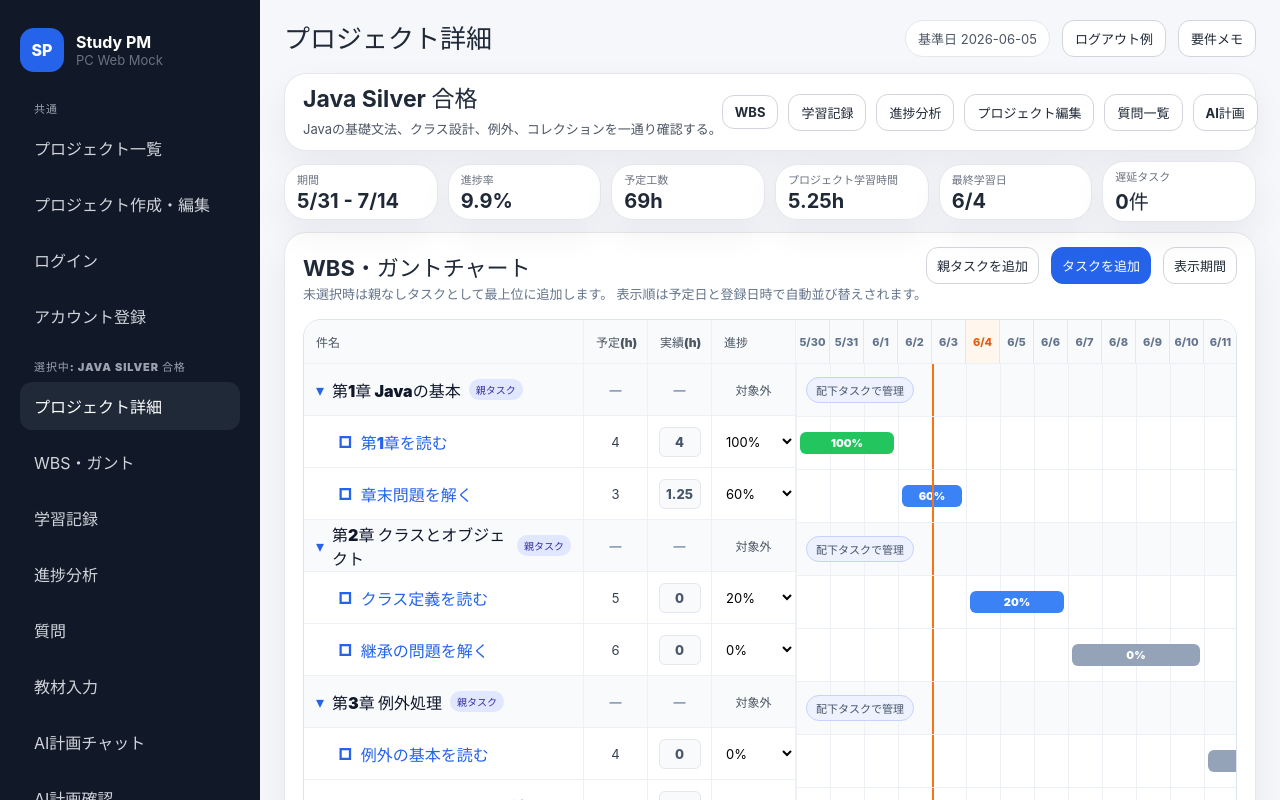
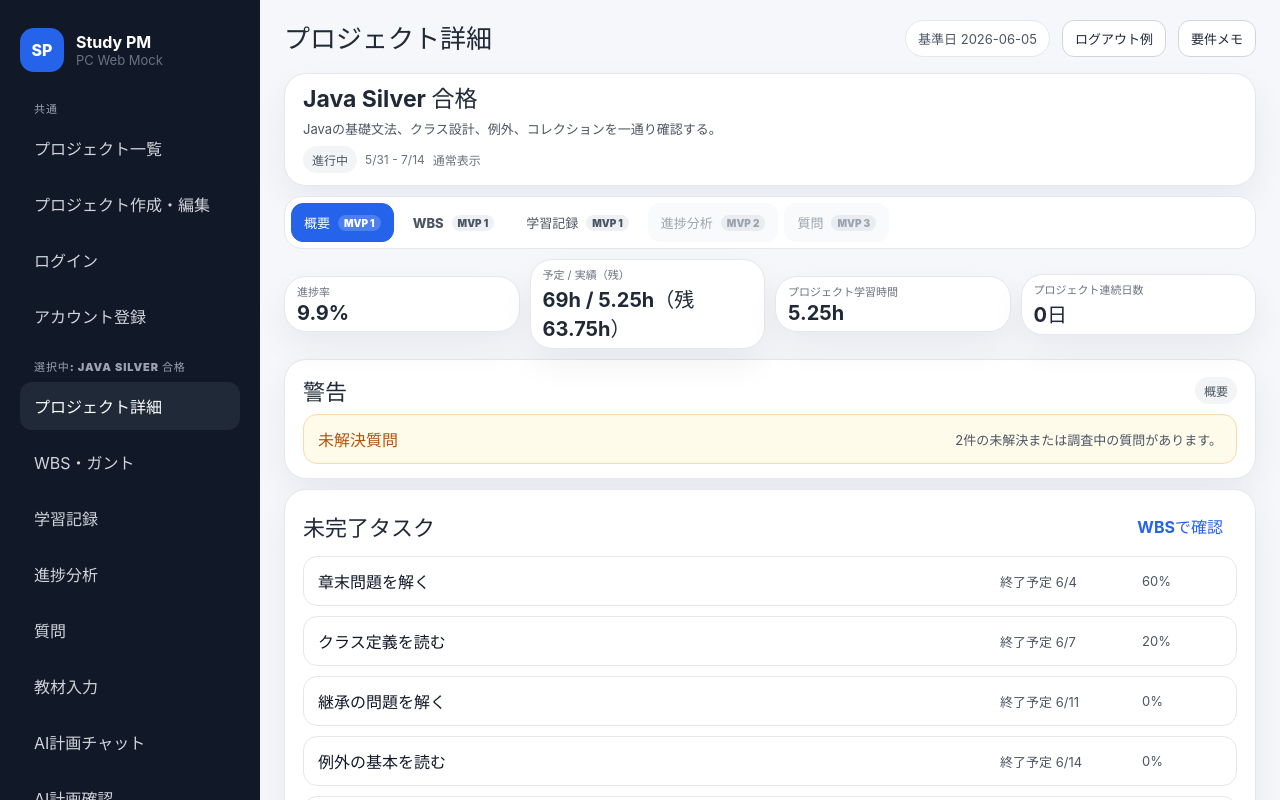
Before and after one commit to ichime-develop/study-pm, a React (Vite) app in the folder mock/: page / in a window 1280 px wide. Both pictures are taken after a click on the button "プロジェクト詳細". Shown: the top 800 px of the page. Built offline with nearby package versions, Linux system fonts and the light colour scheme.

Commit message:
mock: タブを追加

```diff
--- a/mock/src/App.tsx
+++ b/mock/src/App.tsx
@@ -158,10 +158,10 @@ export const App = () => {
         {screen === "projectDetail" && (
           <ProjectDetail project={selectedProject} onMove={setScreen} />
         )}
-        {screen === "progressAnalysis" && <ProgressAnalysis project={selectedProject} />}
+        {screen === "progressAnalysis" && <ProgressAnalysis project={selectedProject} onMove={setScreen} />}
         {screen === "projectForm" && <ProjectForm project={selectedProject} onMove={setScreen} />}
         {screen === "wbs" && <WbsEditor project={selectedProject} onMove={setScreen} />}
-        {screen === "studyLogs" && <StudyLogList project={selectedProject} />}
+        {screen === "studyLogs" && <StudyLogList project={selectedProject} onMove={setScreen} />}
         {screen === "questions" && <QuestionList project={selectedProject} onMove={setScreen} />}
         {screen === "questionForm" && <QuestionForm onMove={setScreen} />}
         {screen === "aiContext" && <AiContextSelector onMove={setScreen} />}
@@ -352,22 +352,26 @@ const ProjectList = ({
 
 const ProjectDetail = ({ project, onMove }: { project: Project; onMove: (screen: Screen) => void }) => {
   const summary = buildProjectSummary(project, tasks, studyLogs);
-  const projectTasks = tasks.filter((task) => task.projectId === project.id);
   const projectLogs = studyLogs.filter((log) => log.projectId === project.id);
-  const lastStudyDate = [...projectLogs].sort((a, b) => b.studyDate.localeCompare(a.studyDate))[0]?.studyDate;
-  const [selectedTaskId, setSelectedTaskId] = useState<string | null>(null);
-  const selectedTask = projectTasks.find((task) => task.id === selectedTaskId) ?? null;
-  const selectedTaskIsParent = selectedTask ? !isWorkTask(selectedTask, projectTasks) : false;
-  const selectedTaskParent = selectedTask?.parentId
-    ? projectTasks.find((task) => task.id === selectedTask.parentId)
-    : null;
-  const addTaskGuide = selectedTask
-    ? selectedTaskIsParent
-      ? `選択中の「${selectedTask.name}」配下にタスクを追加します。`
-      : selectedTaskParent
-        ? `選択中タスクと同じ「${selectedTaskParent.name}」配下に追加します。`
-        : "親なしタスクとして最上位に追加します。"
-    : "未選択時は親なしタスクとして最上位に追加します。";
+  const projectContinuousDays = getContinuousStudyDays(projectLogs.map((log) => log.studyDate), today);
+  const remainingHours = Math.max(summary.plannedHours - summary.actualHours, 0);
+  const unresolvedQuestions = questions.filter(
+    (question) => question.projectId === project.id && question.status !== "resolved",
+  );
+  const incompleteTasks = getLeafTasks(project.id, tasks)
+    .map((task) => ({
+      task,
+      summary: buildTaskSummary(task, project, tasks, studyLogs),
+    }))
+    .filter((item) => item.summary.progress < 100)
+    .sort((a, b) => {
+      if (a.summary.isDelayed !== b.summary.isDelayed) {
+        return a.summary.isDelayed ? -1 : 1;
+      }
+      return a.summary.plannedEndDate.localeCompare(b.summary.plannedEndDate);
+    });
+  const hasCostOverrun = summary.actualHours > summary.plannedHours && summary.plannedHours > 0;
+  const delayedTasks = incompleteTasks.filter((item) => item.summary.isDelayed);
 
   return (
     <section className="screen-grid project-detail-grid">
@@ -375,70 +379,174 @@ const ProjectDetail = ({ project, onMove }: { project: Project; onMove: (screen:
         <div>
           <h2>{project.name}</h2>
           <p>{project.summary}</p>
-        </div>
-        <div className="button-group">
-          <button className="secondary-button" onClick={() => onMove("wbs")} type="button">WBS</button>
-          <button className="secondary-button" onClick={() => onMove("studyLogs")} type="button">学習記録</button>
-          <button className="secondary-button" onClick={() => onMove("progressAnalysis")} type="button">進捗分析</button>
-          <button className="secondary-button" onClick={() => onMove("projectForm")} type="button">プロジェクト編集</button>
-          <button className="secondary-button" onClick={() => onMove("questions")} type="button">質問一覧</button>
-          <button className="secondary-button" onClick={() => onMove("aiPlanInput")} type="button">AI計画</button>
-        </div>
-      </div>
+          <div className="project-meta-row">
+            <span className="badge neutral">{getStatusLabel(project.status)}</span>
+            <span>{formatDate(project.startDate)} - {formatDate(project.targetEndDate)}</span>
+            <span>{project.archived ? "アーカイブ中" : "通常表示"}</span>
+          </div>
+        </div>
+      </div>
+
+      <ProjectSectionTabs active="projectDetail" onMove={onMove} />
 
       <div className="metric-row compact-metrics">
-        <Metric label="期間" value={`${formatDate(project.startDate)} - ${formatDate(project.targetEndDate)}`} />
         <Metric label="進捗率" value={formatProgress(summary.progress)} />
-        <Metric label="予定工数" value={formatHours(summary.plannedHours)} />
+        <Metric
+          label="予定 / 実績（残）"
+          value={`${formatHours(summary.plannedHours)} / ${formatHours(summary.actualHours)}（残 ${formatHours(remainingHours)}）`}
+          tone={hasCostOverrun ? "danger" : "normal"}
+        />
         <Metric label="プロジェクト学習時間" value={formatHours(summary.actualHours)} />
-        <Metric label="最終学習日" value={lastStudyDate ? formatDate(lastStudyDate) : "未記録"} />
-        <Metric label="遅延タスク" value={`${summary.delayedCount}件`} tone={summary.delayedCount > 0 ? "danger" : "normal"} />
-      </div>
-
-      <section className="panel wide">
+        <Metric label="プロジェクト連続日数" value={`${projectContinuousDays}日`} tone={projectContinuousDays > 0 ? "good" : "normal"} />
+      </div>
+
+      <section className="panel wide project-overview-panel">
         <div className="panel-header">
-          <h2>WBS・ガントチャート</h2>
-          <div className="button-group">
-            <button className="secondary-button" type="button">親タスクを追加</button>
-            <button className="primary-button" type="button">タスクを追加</button>
-            <button className="secondary-button" type="button">表示期間</button>
-          </div>
-        </div>
-        <p className="panel-note">{addTaskGuide} 表示順は予定日と登録日時で自動並び替えされます。</p>
-        <div
-          className={selectedTask ? "gantt-workspace with-side-panel" : "gantt-workspace"}
-          onClick={selectedTask ? () => setSelectedTaskId(null) : undefined}
-        >
-          <GanttWbsTable
-            project={project}
-            selectedTaskId={selectedTask?.id ?? null}
-            taskList={projectTasks}
-            onSelectTask={setSelectedTaskId}
-          />
-          {selectedTask && (
-            <TaskSidePanel
-              key={selectedTask.id}
-              task={selectedTask}
-              project={project}
-              taskList={projectTasks}
-              onMove={onMove}
-              onClose={() => setSelectedTaskId(null)}
-            />
+          <h2>警告</h2>
+          <span className="badge neutral">概要</span>
+        </div>
+        <div className="warning-banner-list">
+          {delayedTasks.length > 0 && (
+            <div className="warning-banner danger">
+              <strong>進捗遅延</strong>
+              <span>{delayedTasks.length}件のタスクが終了予定日を過ぎています。</span>
+            </div>
           )}
+          {hasCostOverrun && (
+            <div className="warning-banner danger">
+              <strong>工数超過</strong>
+              <span>実績工数が予定工数を超えています。</span>
+            </div>
+          )}
+          {unresolvedQuestions.length > 0 && (
+            <div className="warning-banner warning">
+              <strong>未解決質問</strong>
+              <span>{unresolvedQuestions.length}件の未解決または調査中の質問があります。</span>
+            </div>
+          )}
+          {delayedTasks.length === 0 && !hasCostOverrun && unresolvedQuestions.length === 0 && (
+            <div className="warning-banner good">
+              <strong>警告なし</strong>
+              <span>進捗遅延、工数超過、未解決質問はありません。</span>
+            </div>
+          )}
+        </div>
+      </section>
+
+      <section className="panel wide project-overview-panel">
+        <div className="panel-header">
+          <h2>未完了タスク</h2>
+          <button className="text-button" onClick={() => onMove("wbs")} type="button">
+            WBSで確認
+          </button>
+        </div>
+        <div className="incomplete-task-list">
+          {incompleteTasks.slice(0, 8).map(({ task, summary: taskSummary }) => (
+            <button
+              className={taskSummary.isDelayed ? "incomplete-task-row delayed" : "incomplete-task-row"}
+              key={task.id}
+              onClick={() => onMove("wbs")}
+              type="button"
+            >
+              <span>
+                <strong>{task.name}</strong>
+                {taskSummary.isDelayed && <span className="badge warning">遅延</span>}
+              </span>
+              <span>終了予定 {formatDate(taskSummary.plannedEndDate)}</span>
+              <span>{formatProgress(taskSummary.progress)}</span>
+            </button>
+          ))}
+          {incompleteTasks.length === 0 && (
+            <div className="empty-state">未完了タスクはありません。</div>
+          )}
+        </div>
+      </section>
+
+      <section className="panel wide project-overview-panel">
+        <div className="panel-header">
+          <h2>クイックアクション</h2>
+        </div>
+        <div className="quick-action-grid">
+          <button className="quick-action-card" onClick={() => onMove("wbs")} type="button">
+            <strong>WBS・ガント</strong>
+            <span>タスクの予定、進捗、ガントを確認する</span>
+          </button>
+          <button className="quick-action-card" onClick={() => onMove("studyLogs")} type="button">
+            <strong>学習記録</strong>
+            <span>学習日、学習時間、メモを登録する</span>
+          </button>
+          <button className="quick-action-card" onClick={() => onMove("progressAnalysis")} type="button">
+            <strong>進捗分析</strong>
+            <span>EVMとバーンダウンで差分を見る</span>
+          </button>
+          <button className="quick-action-card" onClick={() => onMove("questions")} type="button">
+            <strong>質問</strong>
+            <span>疑問と回答メモを確認する</span>
+          </button>
+          <button className="quick-action-card" onClick={() => onMove("projectForm")} type="button">
+            <strong>プロジェクト編集</strong>
+            <span>名称、期間、状態を変更する</span>
+          </button>
+          <button className="quick-action-card" onClick={() => onMove("aiPlanInput")} type="button">
+            <strong>AI計画</strong>
+            <span>教材目次から計画案を作る</span>
+          </button>
         </div>
       </section>
     </section>
   );
 };
 
-const ProgressAnalysis = ({ project }: { project: Project }) => {
+const projectTabItems: Array<{
+  label: string;
+  screen: Screen;
+  mvp: 1 | 2 | 3;
+}> = [
+  { label: "概要", screen: "projectDetail", mvp: 1 },
+  { label: "WBS", screen: "wbs", mvp: 1 },
+  { label: "学習記録", screen: "studyLogs", mvp: 1 },
+  { label: "進捗分析", screen: "progressAnalysis", mvp: 2 },
+  { label: "質問", screen: "questions", mvp: 3 },
+];
+
+const ProjectSectionTabs = ({
+  active,
+  onMove,
+}: {
+  active: Screen;
+  onMove: (screen: Screen) => void;
+}) => (
+  <nav className="project-tabs" aria-label="プロジェクト内機能">
+    {projectTabItems.map((tab) => {
+      const isActive = active === tab.screen;
+      const isDisabled = tab.mvp !== 1 && !isActive;
+
+      return (
+        <button
+          aria-current={isActive ? "page" : undefined}
+          className={[
+            "project-tab",
+            isActive ? "active" : "",
+            isDisabled ? "disabled" : "",
+          ].filter(Boolean).join(" ")}
+          disabled={isDisabled}
+          key={tab.screen}
+          onClick={() => onMove(tab.screen)}
+          title={isDisabled ? `MVP ${tab.mvp} で提供予定` : undefined}
+          type="button"
+        >
+          <span>{tab.label}</span>
+          <small>MVP {tab.mvp}</small>
+        </button>
+      );
+    })}
+  </nav>
+);
+
+const ProgressAnalysis = ({ project, onMove }: { project: Project; onMove: (screen: Screen) => void }) => {
   return (
     <section className="screen-grid">
-      <div className="hero-card">
-        <div>
-          <h2>{project.name} の進捗分析</h2>
-        </div>
-      </div>
+      <ProjectSectionTabs active="progressAnalysis" onMove={onMove} />
 
       <section className="panel wide">
         <div className="panel-header">
@@ -1115,6 +1223,7 @@ const WbsEditor = ({ project, onMove }: { project: Project; onMove: (screen: Scr
 
   return (
     <section className="panel wide">
+      <ProjectSectionTabs active="wbs" onMove={onMove} />
       <div className="panel-header">
         <div>
           <h2>{project.name} のWBS・ガントチャート</h2>
@@ -1159,7 +1268,7 @@ const WbsEditor = ({ project, onMove }: { project: Project; onMove: (screen: Scr
   );
 };
 
-const StudyLogList = ({ project }: { project: Project }) => {
+const StudyLogList = ({ project, onMove }: { project: Project; onMove: (screen: Screen) => void }) => {
   const projectLogs = [...studyLogs]
     .filter((log) => log.projectId === project.id)
     .sort((a, b) =>
@@ -1173,6 +1282,7 @@ const StudyLogList = ({ project }: { project: Project }) => {
 
   return (
     <section className="panel wide">
+      <ProjectSectionTabs active="studyLogs" onMove={onMove} />
       <div className="panel-header">
         <div>
           <p className="eyebrow">プロジェクト内機能</p>
@@ -1273,6 +1383,7 @@ const StudyLogList = ({ project }: { project: Project }) => {
 
 const QuestionList = ({ project, onMove }: { project: Project; onMove: (screen: Screen) => void }) => (
   <section className="panel wide">
+    <ProjectSectionTabs active="questions" onMove={onMove} />
     <div className="panel-header">
       <div>
         <p className="eyebrow">SCR-08</p>
--- a/mock/src/styles.css
+++ b/mock/src/styles.css
@@ -299,6 +299,78 @@ button {
   white-space: nowrap;
 }
 
+.project-meta-row {
+  align-items: center;
+  color: #6b7280;
+  display: flex;
+  flex-wrap: wrap;
+  font-size: 12px;
+  gap: 8px;
+  margin-top: 8px;
+}
+
+.project-tabs {
+  align-items: center;
+  background: #fff;
+  border: 1px solid #e5e7eb;
+  border-radius: 18px;
+  display: flex;
+  gap: 6px;
+  grid-column: 1 / -1;
+  overflow-x: auto;
+  padding: 6px;
+}
+
+.panel > .project-tabs {
+  margin-bottom: 14px;
+}
+
+.project-tab {
+  align-items: center;
+  background: transparent;
+  border: 1px solid transparent;
+  border-radius: 12px;
+  color: #4b5563;
+  cursor: pointer;
+  display: inline-flex;
+  flex: 0 0 auto;
+  font: inherit;
+  font-size: 13px;
+  font-weight: 800;
+  gap: 8px;
+  padding: 9px 12px;
+}
+
+.project-tab:hover {
+  background: #f8fafc;
+  border-color: #dbe4ef;
+  color: #1d4ed8;
+}
+
+.project-tab.active {
+  background: #2563eb;
+  border-color: #2563eb;
+  color: #fff;
+}
+
+.project-tab.disabled {
+  background: #f9fafb;
+  color: #9ca3af;
+  cursor: not-allowed;
+}
+
+.project-tab small {
+  background: rgba(148, 163, 184, 0.16);
+  border-radius: 999px;
+  font-size: 10px;
+  font-weight: 900;
+  padding: 2px 6px;
+}
+
+.project-tab.active small {
+  background: rgba(255, 255, 255, 0.18);
+}
+
 .compact-metrics {
   gap: 10px;
 }
@@ -332,6 +404,138 @@ button {
 .project-detail-grid > .panel.wide .secondary-button {
   font-size: 13px;
   padding: 8px 10px;
+}
+
+.project-overview-panel {
+  align-self: start;
+}
+
+.warning-banner-list,
+.incomplete-task-list,
+.quick-action-grid {
+  display: grid;
+  gap: 10px;
+}
+
+.warning-banner {
+  align-items: center;
+  border: 1px solid #e5e7eb;
+  border-radius: 14px;
+  display: flex;
+  gap: 10px;
+  justify-content: space-between;
+  padding: 12px 14px;
+}
+
+.warning-banner span {
+  color: #4b5563;
+  font-size: 13px;
+  text-align: right;
+}
+
+.warning-banner.danger {
+  background: #fff7f7;
+  border-color: #fecaca;
+}
+
+.warning-banner.danger strong {
+  color: #b91c1c;
+}
+
+.warning-banner.warning {
+  background: #fffbeb;
+  border-color: #fed7aa;
+}
+
+.warning-banner.warning strong {
+  color: #b45309;
+}
+
+.warning-banner.good {
+  background: #eff6ff;
+  border-color: #bfdbfe;
+}
+
+.warning-banner.good strong {
+  color: #1d4ed8;
+}
+
+.incomplete-task-row {
+  align-items: center;
+  background: #fff;
+  border: 1px solid #e5e7eb;
+  border-radius: 14px;
+  color: #111827;
+  cursor: pointer;
+  display: grid;
+  font: inherit;
+  gap: 12px;
+  grid-template-columns: minmax(0, 1fr) 130px 80px;
+  padding: 12px 14px;
+  text-align: left;
+}
+
+.incomplete-task-row:hover {
+  border-color: #2563eb;
+}
+
+.incomplete-task-row.delayed {
+  background: #fff7f7;
+  border-color: #fecaca;
+}
+
+.incomplete-task-row > span:first-child {
+  align-items: center;
+  display: flex;
+  gap: 8px;
+  min-width: 0;
+}
+
+.incomplete-task-row strong {
+  overflow: hidden;
+  text-overflow: ellipsis;
+  white-space: nowrap;
+}
+
+.incomplete-task-row > span:not(:first-child) {
+  color: #4b5563;
+  font-size: 13px;
+}
+
+.quick-action-grid {
+  grid-template-columns: repeat(3, minmax(0, 1fr));
+}
+
+.quick-action-card {
+  background: #f9fafb;
+  border: 1px solid #e5e7eb;
+  border-radius: 14px;
+  color: #111827;
+  cursor: pointer;
+  display: grid;
+  font: inherit;
+  gap: 6px;
+  padding: 14px;
+  text-align: left;
+}
+
+.quick-action-card:hover {
+  border-color: #2563eb;
+}
+
+.quick-action-card span {
+  color: #6b7280;
+  font-size: 13px;
+  line-height: 1.45;
+}
+
+.empty-state {
+  background: #f9fafb;
+  border: 1px dashed #d1d5db;
+  border-radius: 14px;
+  color: #6b7280;
+  padding: 16px;
+  text-align: center;
 }
 
 .ai-hero {
@@ -1897,6 +2101,10 @@ textarea {
 }
 
 @media (max-width: 1279px) {
+  .quick-action-grid {
+    grid-template-columns: repeat(2, minmax(0, 1fr));
+  }
+
   .study-log-workspace {
     grid-template-columns: 1fr;
   }
@@ -1931,6 +2139,8 @@ textarea {
 
   .table-row,
   .task-row,
+  .incomplete-task-row,
+  .quick-action-grid,
   .plan-task-row,
   .task-list.compact .task-row,
   .filter-bar,
```
Also changed, not shown: 3 other files (tests, documents, lock files or other folders).
